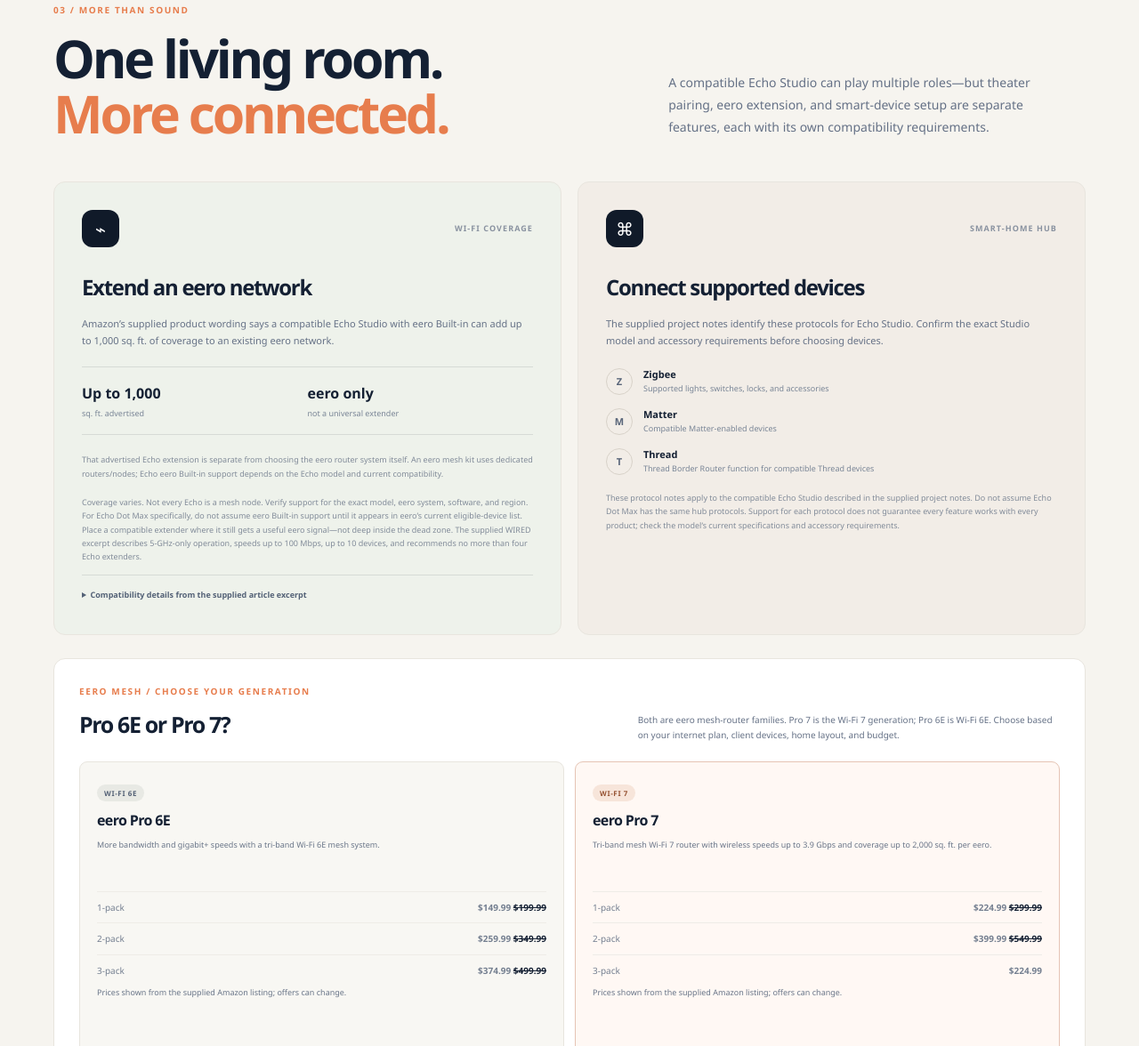
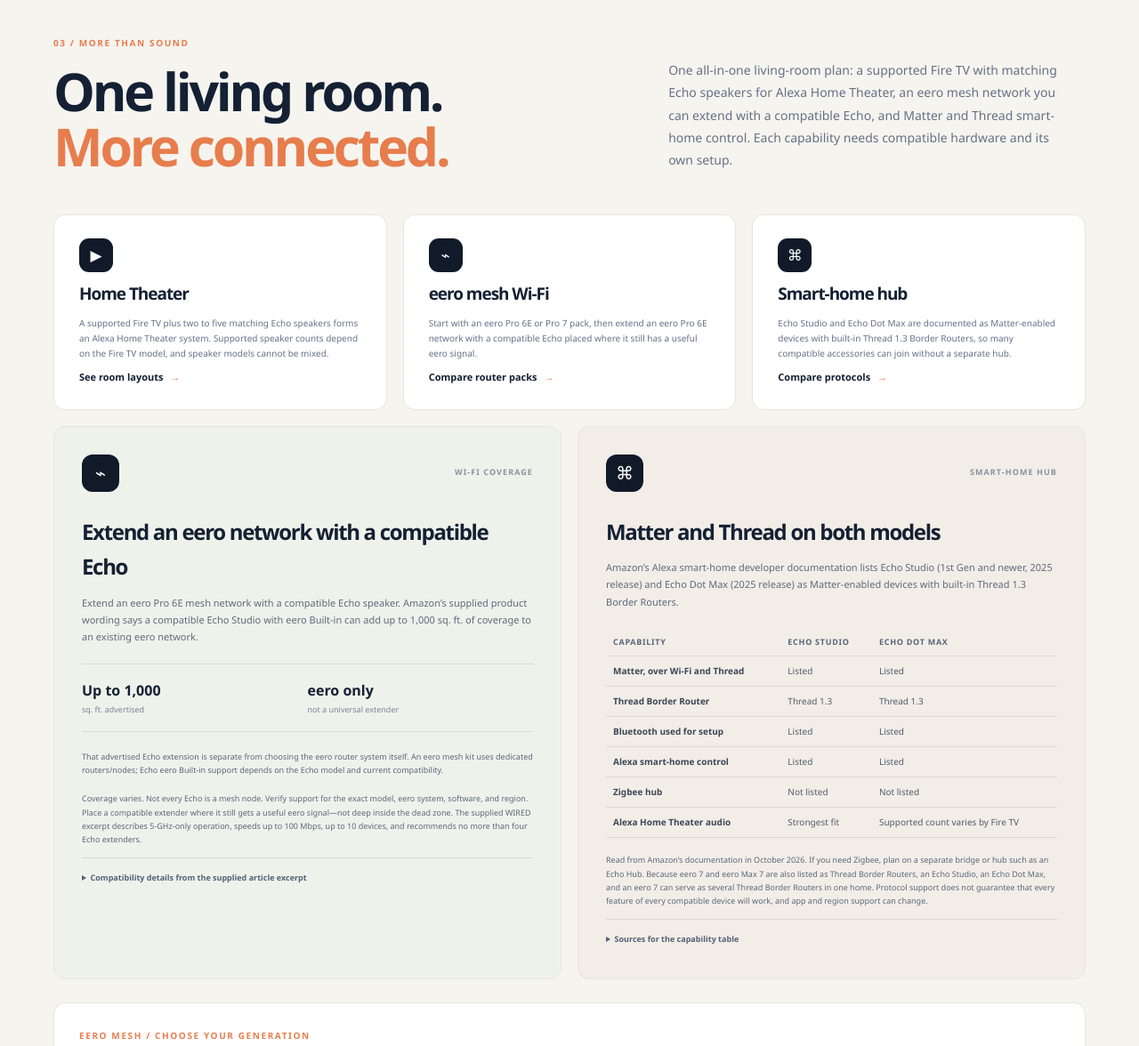
Before and after one commit to cloudshare360/Alexa-Home-Theater-on-Your-Fire-TV, a website: page index.html in a window 1280 px wide. Shown: the part 3481-4657 px from the top of the page at 89% size. Drawn offline with Linux system fonts and the light colour scheme.

Commit message:
Present the all-in-one plan with documented hub protocols
Reframe the Wi-Fi and smart-home section as one all-in-one living-room plan
and add a three-card role strip for Home Theater, eero mesh Wi-Fi, and the
smart-home hub. Replace the earlier protocol list with a capability table
read from Amazon's Alexa smart-home developer documentation: Matter over
Wi-Fi and Thread, Thread 1.3 Border Router, Bluetooth setup, and Alexa
smart-home control for both models, Zigbee as not listed, and Home Theater
audio compared across the two. Note that eero 7 and eero Max 7 are also
listed as Thread Border Routers, and cover extending an eero Pro 6E with a
compatible Echo including the Echo Dot Max eligibility caution.

Add the two supplied video references as unreviewed visual references,
record the verified protocol lists and the Zigbee correction in a new
source note, and update the related notes and transcript.

Fix a 58-pixel horizontal overflow at 390 pixels caused by the new table
sizing its grid column, and raise card body, fine-print, and citation
contrast in these cards to at least 4.7:1.

```diff
--- a/index.html
+++ b/index.html
@@ -211,6 +211,7 @@
             <div><span class="tip-icon">◉</span><p><b>For lip sync:</b> use Lip Sync Tuning in Alexa Home Theater settings.</p></div>
             <div><span class="tip-icon">↔</span><p><b>For TV audio:</b> HDMI ARC can route TV and connected-source audio through Echo speakers on compatible equipment.</p></div>
           </div>
+          <p class="fine-print">Supplied video reference: <a href="https://www.youtube.com/watch?v=47ayN08x0D4" target="_blank" rel="noopener">Your Echo Can Do THIS? Set Up Your Own Surround Sound With Alexa Home Theater</a>. It was not reviewed for this guide, so follow Amazon’s current setup steps on the Fire TV rather than the video.</p>
           <details class="troubleshooting">
             <summary>Setup not working? Start with these checks</summary>
             <div class="troubleshooting-grid">
@@ -230,35 +231,72 @@
             <h2>One living room.<br><em>More connected.</em></h2>
           </div>
           <p class="section-intro">
-            A compatible Echo Studio can play multiple roles—but theater pairing,
-            eero extension, and smart-device setup are separate features, each
-            with its own compatibility requirements.
+            One all-in-one living-room plan: a supported Fire TV with matching
+            Echo speakers for Alexa Home Theater, an eero mesh network you can
+            extend with a compatible Echo, and Matter and Thread smart-home
+            control. Each capability needs compatible hardware and its own setup.
           </p>
+        </div>
+
+        <div class="role-strip">
+          <article class="role-card">
+            <span class="role-icon" aria-hidden="true">▶</span>
+            <h3>Home Theater</h3>
+            <p>A supported Fire TV plus two to five matching Echo speakers forms an Alexa Home Theater system. Supported speaker counts depend on the Fire TV model, and speaker models cannot be mixed.</p>
+            <a class="text-link" href="home-theater.html">See room layouts <span aria-hidden="true">→</span></a>
+          </article>
+          <article class="role-card">
+            <span class="role-icon" aria-hidden="true">⌁</span>
+            <h3>eero mesh Wi-Fi</h3>
+            <p>Start with an eero Pro 6E or Pro 7 pack, then extend an eero Pro 6E network with a compatible Echo placed where it still has a useful eero signal.</p>
+            <a class="text-link" href="#budget">Compare router packs <span aria-hidden="true">→</span></a>
+          </article>
+          <article class="role-card">
+            <span class="role-icon" aria-hidden="true">⌘</span>
+            <h3>Smart-home hub</h3>
+            <p>Echo Studio and Echo Dot Max are documented as Matter-enabled devices with built-in Thread 1.3 Border Routers, so many compatible accessories can join without a separate hub.</p>
+            <a class="text-link" href="#hub-protocols">Compare protocols <span aria-hidden="true">→</span></a>
+          </article>
         </div>
 
         <div class="feature-grid">
           <article class="feature-card wifi-card">
             <div class="feature-top"><span class="feature-icon">⌁</span><span class="feature-label">Wi-Fi coverage</span></div>
-            <h3>Extend an eero network</h3>
-            <p>Amazon’s supplied product wording says a compatible Echo Studio with eero Built-in can add up to 1,000 sq. ft. of coverage to an existing eero network.</p>
+            <h3>Extend an eero network with a compatible Echo</h3>
+            <p>Extend an eero Pro 6E mesh network with a compatible Echo speaker. Amazon’s supplied product wording says a compatible Echo Studio with eero Built-in can add up to 1,000 sq. ft. of coverage to an existing eero network.</p>
             <div class="metric-row"><div><strong>Up to 1,000</strong><span>sq. ft. advertised</span></div><div><strong>eero only</strong><span>not a universal extender</span></div></div>
               <p class="fine-print">That advertised Echo extension is separate from choosing the eero router system itself. An eero mesh kit uses dedicated routers/nodes; Echo eero Built-in support depends on the Echo model and current compatibility.</p>
-              <p class="fine-print">Coverage varies. Not every Echo is a mesh node. Verify support for the exact model, eero system, software, and region. For Echo Dot Max specifically, do not assume eero Built-in support until it appears in eero’s current eligible-device list. Place a compatible extender where it still gets a useful eero signal—not deep inside the dead zone. The supplied WIRED excerpt describes 5-GHz-only operation, speeds up to 100 Mbps, up to 10 devices, and recommends no more than four Echo extenders.</p>
+              <p class="fine-print">Coverage varies. Not every Echo is a mesh node. Verify support for the exact model, eero system, software, and region. Place a compatible extender where it still gets a useful eero signal—not deep inside the dead zone. The supplied WIRED excerpt describes 5-GHz-only operation, speeds up to 100 Mbps, up to 10 devices, and recommends no more than four Echo extenders.</p>
             <details class="compat-details">
               <summary>Compatibility details from the supplied article excerpt</summary>
               <p>The excerpt lists eero gateways including eero Pro 6E, eero 6+, eero Pro 6, eero 6, eero Pro, and eero, plus Echo Dot and Echo (4th and 5th generation variants). It says eero Built-in was available in the US and Canada and cites eero software 6.12.1 or later at the time of that article. This may not be the current support list; the project’s separate Amazon note names Echo Studio, so verify current support in eero documentation or the app.</p>
+              <p>To extend an eero Pro 6E with an Echo Dot, confirm the exact Echo Dot generation appears in the eligible-device list in the eero app before buying. Do not assume Echo Dot Max is eligible because it is a newer model.</p>
             </details>
           </article>
-          <article class="feature-card hub-card">
+          <article class="feature-card hub-card" id="hub-protocols">
             <div class="feature-top"><span class="feature-icon">⌘</span><span class="feature-label">Smart-home hub</span></div>
-            <h3>Connect supported devices</h3>
-            <p>The supplied project notes identify these protocols for Echo Studio. Confirm the exact Studio model and accessory requirements before choosing devices.</p>
-            <ul class="protocol-list">
-              <li><span class="protocol-badge">Z</span><div><b>Zigbee</b><small>Supported lights, switches, locks, and accessories</small></div></li>
-              <li><span class="protocol-badge">M</span><div><b>Matter</b><small>Compatible Matter-enabled devices</small></div></li>
-              <li><span class="protocol-badge">T</span><div><b>Thread</b><small>Thread Border Router function for compatible Thread devices</small></div></li>
-            </ul>
-            <p class="fine-print">These protocol notes apply to the compatible Echo Studio described in the supplied project notes. Do not assume Echo Dot Max has the same hub protocols. Support for each protocol does not guarantee every feature works with every product; check the model’s current specifications and accessory requirements.</p>
+            <h3>Matter and Thread on both models</h3>
+            <p>Amazon’s Alexa smart-home developer documentation lists Echo Studio (1st Gen and newer, 2025 release) and Echo Dot Max (2025 release) as Matter-enabled devices with built-in Thread 1.3 Border Routers.</p>
+            <div class="protocol-table-wrap">
+              <table class="protocol-table">
+                <thead>
+                  <tr><th scope="col">Capability</th><th scope="col">Echo Studio</th><th scope="col">Echo Dot Max</th></tr>
+                </thead>
+                <tbody>
+                  <tr><th scope="row">Matter, over Wi-Fi and Thread</th><td>Listed</td><td>Listed</td></tr>
+                  <tr><th scope="row">Thread Border Router</th><td>Thread 1.3</td><td>Thread 1.3</td></tr>
+                  <tr><th scope="row">Bluetooth used for setup</th><td>Listed</td><td>Listed</td></tr>
+                  <tr><th scope="row">Alexa smart-home control</th><td>Listed</td><td>Listed</td></tr>
+                  <tr><th scope="row">Zigbee hub</th><td>Not listed</td><td>Not listed</td></tr>
+                  <tr><th scope="row">Alexa Home Theater audio</th><td>Strongest fit</td><td>Supported count varies by Fire TV</td></tr>
+                </tbody>
+              </table>
+            </div>
+            <p class="fine-print">Read from Amazon’s documentation in October 2026. If you need Zigbee, plan on a separate bridge or hub such as an Echo Hub. Because eero 7 and eero Max 7 are also listed as Thread Border Routers, an Echo Studio, an Echo Dot Max, and an eero 7 can serve as several Thread Border Routers in one home. Protocol support does not guarantee that every feature of every compatible device will work, and app and region support can change.</p>
+            <details class="compat-details">
+              <summary>Sources for the capability table</summary>
+              <p>Amazon’s <a href="https://developer.amazon.com/docs/alexaplus/smarthome/thread-support.html" target="_blank" rel="noopener">Thread support page</a> and <a href="https://developer.amazon.com/docs/alexaplus/smarthome/matter-support.html" target="_blank" rel="noopener">Matter support page</a> list both Echo models and the eero Thread Border Routers. Amazon’s <a href="https://www.amazon.com/gp/help/customer/display.html?nodeId=G8LQHC9R2S736XUQ" target="_blank" rel="noopener">Zigbee smart-home help article</a> tells you to ask Alexa whether a device has a built-in hub and does not name Echo Studio or Echo Dot Max.</p>
+            </details>
           </article>
         </div>
 
@@ -300,6 +338,7 @@
             <p class="eyebrow">eero Built-in / setup snapshot</p>
             <h3>Give compatible Echo speakers a place on the mesh.</h3>
             <p>The supplied WIRED excerpt describes linking Amazon and eero accounts, then enabling compatible Echo devices from the eero app.</p>
+            <p class="fine-print">For a visual walkthrough, see the supplied reference: <a href="https://www.youtube.com/watch?v=8H9_yqgXJ9w" target="_blank" rel="noopener">Extend Your Wi-Fi with eero and Amazon</a> (Best Buy Tech Tips). It was not reviewed for this guide, so confirm any step in the eero app or Amazon documentation.</p>
           </div>
           <ol>
             <li>Update eero, Alexa, and Echo software.</li>
--- a/styles.css
+++ b/styles.css
@@ -175,6 +175,8 @@ h2 { margin-bottom: 0; font-size: clamp(39px, 5vw, 59px); font-weight: 600; line
 .tip-icon { color: #f2a27b; font-size: 19px; line-height: 1; }
 .tip-row p { margin-bottom: 0; color: #aab4c1; font-size: 10px; line-height: 1.7; }
 .tip-row b { color: var(--white); }
+.dark-section .fine-print { margin: 20px 0 0; color: #9ba8b7; font-size: 10px; line-height: 1.7; }
+.dark-section .fine-print a { color: #ffd1b8; font-weight: 700; }
 .troubleshooting { margin-top: 28px; border-top: 1px solid rgb(255 255 255 / 13%); border-bottom: 1px solid rgb(255 255 255 / 13%); }
 .troubleshooting summary, .compat-details summary { padding: 16px 0; cursor: pointer; color: #f0a17a; font-size: 11px; font-weight: 700; }
 .troubleshooting-grid { display: grid; grid-template-columns: repeat(2, 1fr); gap: 17px 30px; padding: 0 0 20px; }
@@ -183,28 +185,34 @@ h2 { margin-bottom: 0; font-size: clamp(39px, 5vw, 59px); font-weight: 600; line
 .troubleshooting-grid p b { color: #e8edf2; }
 
 .feature-grid { display: grid; grid-template-columns: repeat(2, 1fr); gap: 18px; }
-.feature-card { padding: 31px; border: 1px solid var(--line); border-radius: 13px; background: var(--white); }
+.role-strip { display: grid; grid-template-columns: repeat(3, 1fr); gap: 18px; margin-bottom: 18px; }
+.role-card { display: flex; flex-direction: column; gap: 9px; padding: 26px 28px; border: 1px solid var(--line); border-radius: 13px; background: var(--white); }
+.role-icon { display: grid; width: 38px; height: 38px; place-items: center; border-radius: 11px; color: white; background: var(--navy); font-size: 17px; }
+.role-card h3 { margin: 0; font-size: 19px; }
+.role-card p { margin: 0; color: var(--muted); font-size: 10px; line-height: 1.7; }
+.role-card .text-link { margin-top: auto; font-size: 11px; }
+.feature-card { min-width: 0; padding: 31px; border: 1px solid var(--line); border-radius: 13px; background: var(--white); }
 .wifi-card { background: #eef2eb; }
 .hub-card { background: #f2ede7; }
 .feature-top { display: flex; align-items: center; justify-content: space-between; margin-bottom: 25px; }
 .feature-icon { display: grid; width: 42px; height: 42px; place-items: center; border-radius: 12px; color: white; background: var(--navy); font-size: 20px; }
 .feature-label { color: #8992a0; font-size: 9px; font-weight: 700; letter-spacing: .12em; text-transform: uppercase; }
 .feature-card h3 { margin-bottom: 11px; font-size: 24px; }
-.feature-card > p { color: var(--muted); font-size: 11px; line-height: 1.75; }
+.feature-card > p { color: #5f6a7c; font-size: 11px; line-height: 1.75; }
 .metric-row { display: grid; grid-template-columns: 1fr 1fr; margin: 20px 0; padding: 16px 0; border-block: 1px solid rgb(20 32 51 / 11%); }
 .metric-row > div { display: flex; flex-direction: column; gap: 2px; }
 .metric-row strong { font-family: var(--font-display); font-size: 16px; }
 .metric-row span { color: #798596; font-size: 9px; }
-.feature-card .fine-print { margin: 17px 0 0; color: #818b99; font-size: 9px; line-height: 1.7; }
+.feature-card .fine-print { margin: 17px 0 0; color: #5c6779; font-size: 9px; line-height: 1.7; }
 .compat-details { margin-top: 12px; padding-top: 3px; border-top: 1px solid rgb(20 32 51 / 11%); }
 .compat-details summary { padding: 12px 0 6px; color: #536176; font-size: 9px; }
-.compat-details p { margin-bottom: 0; color: #798596; font-size: 9px; line-height: 1.7; }
-.protocol-list { display: grid; gap: 12px; margin: 20px 0 0; padding: 0; list-style: none; }
-.protocol-list li { display: flex; align-items: center; gap: 12px; }
-.protocol-badge { display: grid; width: 30px; height: 30px; flex: 0 0 30px; place-items: center; border: 1px solid #d8d2c9; border-radius: 50%; color: #596579; font-family: var(--font-display); font-size: 11px; font-weight: 700; }
-.protocol-list div { display: flex; flex-direction: column; }
-.protocol-list b { font-size: 11px; }
-.protocol-list small { color: #798596; font-size: 9px; }
+.compat-details p { margin-bottom: 0; color: #5c6779; font-size: 9px; line-height: 1.7; }
+.protocol-table-wrap { margin-top: 20px; overflow-x: auto; }
+.protocol-table { width: 100%; border-collapse: collapse; font-size: 10px; }
+.protocol-table th, .protocol-table td { padding: 9px 8px; border-bottom: 1px solid rgb(20 32 51 / 10%); text-align: left; line-height: 1.5; }
+.protocol-table thead th { color: #596579; font-size: 9px; font-weight: 700; letter-spacing: .08em; text-transform: uppercase; }
+.protocol-table tbody th { color: #3c4757; font-weight: 600; }
+.protocol-table td { color: #525c6b; white-space: nowrap; }
 .wifi-howto { display: grid; grid-template-columns: 1fr 1fr; gap: 30px; margin-top: 18px; padding: 28px 31px; border-radius: 12px; color: var(--white); background: var(--navy-soft); }
 .wifi-howto .eyebrow { margin-bottom: 11px; color: #f2a27b; font-size: 9px; }
 .wifi-howto h3 { max-width: 420px; margin-bottom: 8px; font-size: 21px; }
@@ -213,6 +221,7 @@ h2 { margin-bottom: 0; font-size: clamp(39px, 5vw, 59px); font-weight: 600; line
 .wifi-howto li::marker { color: #f2a27b; font-weight: 700; }
 .wifi-howto b { color: white; }
 .wifi-howto a { color: #ffd1b8; }
+.wifi-howto .fine-print { margin-top: 10px; color: #9dabb9; font-size: 9px; }
 .climate-howto { margin-top: 12px; }
 .climate-howto ol { align-content: start; }
 
@@ -411,6 +420,7 @@ h2 { margin-bottom: 0; font-size: clamp(39px, 5vw, 59px); font-weight: 600; line
   .starter-section { grid-template-columns: 1fr 1fr; gap: 24px; }
   .starter-bundle { padding: 20px; }
   .speaker-card { grid-template-columns: 1fr; }
+  .role-strip { grid-template-columns: 1fr; }
   .speaker-image { min-height: 180px; }
   .speaker-illustration { width: 150px; }
   .speaker-content { padding: 5px 24px 25px; }
@@ -468,6 +478,8 @@ h2 { margin-bottom: 0; font-size: clamp(39px, 5vw, 59px); font-weight: 600; line
   .tip-row { grid-template-columns: 1fr; gap: 16px; }
   .troubleshooting-grid { grid-template-columns: 1fr; gap: 13px; }
   .feature-card { padding: 24px; }
+  .role-card { padding: 22px 20px; }
+  .protocol-table { min-width: 340px; }
   .wifi-howto { grid-template-columns: 1fr; gap: 17px; padding: 24px; }
   .budget-section { padding-block: 70px; }
   .planner-section { padding-block: 70px; }
```
Also changed, not shown: AGENTS.md (+8 -5 lines), docs/conversations/2026-10-04-home-theater-planning.md (+32 -0 lines), docs/sources/alexa-home-theater-amazon-help.md (+8 -0 lines), docs/sources/echo-studio-wifi-smart-home.md (+13 -7 lines), docs/sources/eero-built-in-echo-speakers.md (+16 -0 lines), docs/sources/smart-home-hub-protocols.md (added, +40 -0 lines), tests/planner.test.cjs (+56 -0 lines).
